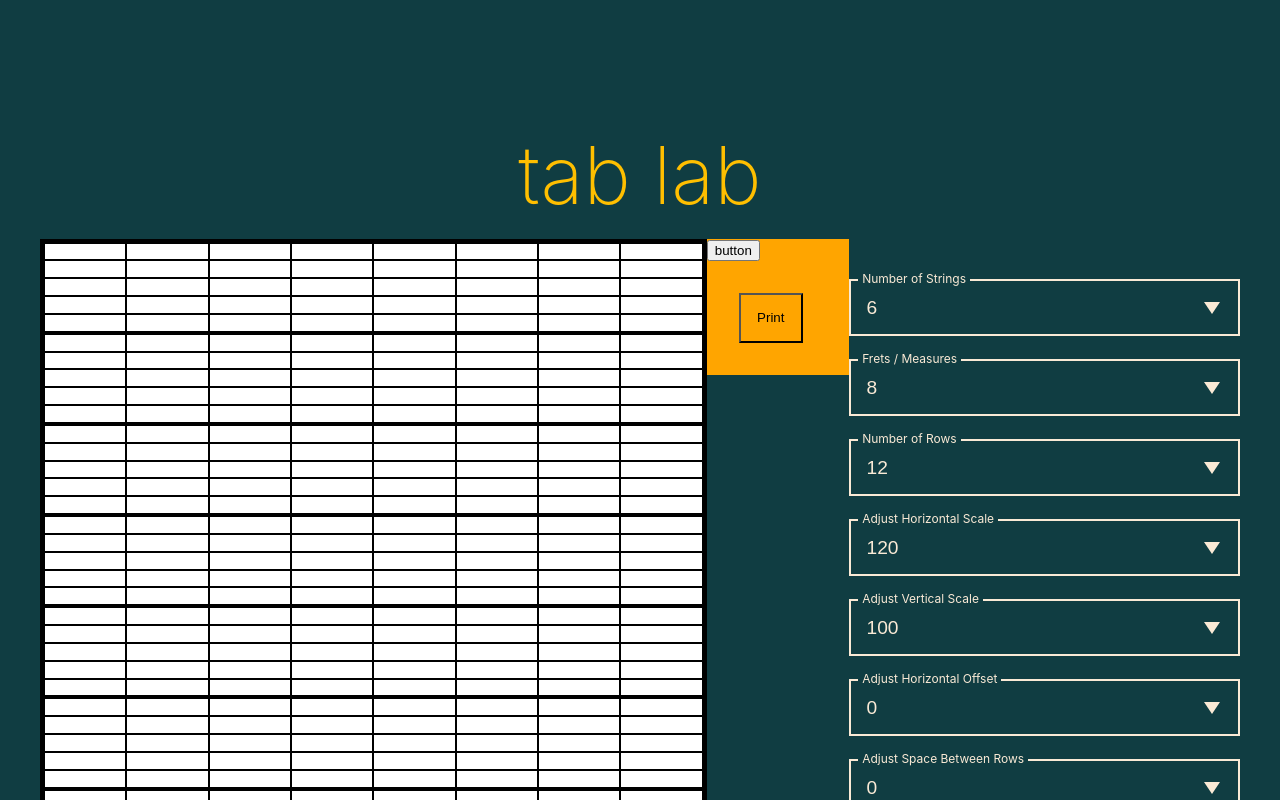
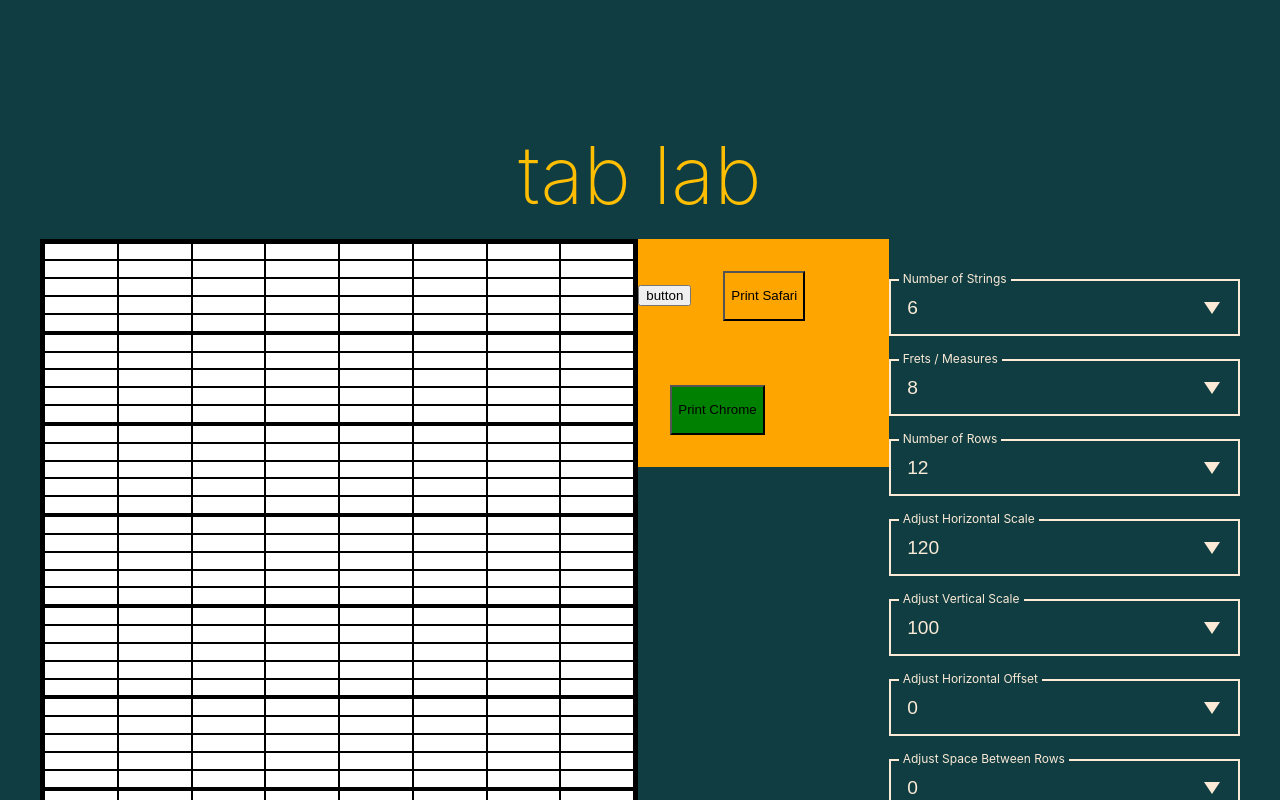
Before and after one commit to andentx/tab-lab, a Next.js app: page / in a window 1280 px wide. Shown: the top 800 px of the page. Built offline with nearby package versions, Linux system fonts and the light colour scheme.

Commit message:
Add separate buttons for chrome and safari

```diff
--- a/components/ComponentToPrint.js
+++ /dev/null
@@ -1,5 +0,0 @@
-const ComponentToPrint = ({ children }) => {
-  return <>{children}</>;
-};
-
-export default ComponentToPrint;
--- /dev/null
+++ b/components/ComponentToPrintChrome.js
@@ -0,0 +1,54 @@
+import styled from 'styled-components';
+
+const Page = styled.div`
+  background-color: var(--page-footer-background-color);
+  background-color: white;
+  border: 3px solid black;
+
+  color: var(--text-color);
+
+  /* width: min(80%, 500px); */
+  /* aspect-ratio: 8.5/11; */
+
+  /* width: 800px; */
+  /* height: 1100px; */
+
+  /* width: 400px; */
+  /* height: 550px; */
+
+  width: 300px;
+  height: 385px;
+
+  /* width: 200px; */
+  /* height: 275px; */
+
+  display: flex;
+  flex-direction: column;
+  align-items: center;
+`;
+
+const PageHeader = styled.div`
+  margin-bottom: 3%;
+  width: 50%;
+`;
+
+const ComponentToPrintChrome = ({ pageSettings, allCellContainersRendered }) => {
+  return (
+    <Page
+      style={{
+        height: `${pageSettings.pageHeight * 100}px`,
+        width: `${pageSettings.pageWidth * 100}px`,
+      }}
+    >
+      {/* <PageHeader
+        style={{
+          borderBottom: `${pageSettings.showPageHeader}`,
+          height: `${pageSettings.headerHeight}%`,
+        }}
+      /> */}
+      {allCellContainersRendered}
+    </Page>
+  );
+};
+
+export default ComponentToPrintChrome;
--- /dev/null
+++ b/components/ComponentToPrintSafari.js
@@ -0,0 +1,54 @@
+import styled from 'styled-components';
+
+const Page = styled.div`
+  background-color: var(--page-footer-background-color);
+  background-color: white;
+  border: 3px solid black;
+
+  color: var(--text-color);
+
+  /* width: min(80%, 500px); */
+  /* aspect-ratio: 8.5/11; */
+
+  /* width: 800px; */
+  /* height: 1100px; */
+
+  /* width: 400px; */
+  /* height: 550px; */
+
+  width: 300px;
+  height: 385px;
+
+  /* width: 200px; */
+  /* height: 275px; */
+
+  display: flex;
+  flex-direction: column;
+  align-items: center;
+`;
+
+const PageHeader = styled.div`
+  margin-bottom: 3%;
+  width: 50%;
+`;
+
+const ComponentToPrint = ({ pageSettings, allCellContainersRendered }) => {
+  return (
+    <Page
+      style={{
+        height: `${pageSettings.pageHeight * 80}px`,
+        width: `${pageSettings.pageWidth * 80}px`,
+      }}
+    >
+      {/* <PageHeader
+        style={{
+          borderBottom: `${pageSettings.showPageHeader}`,
+          height: `${pageSettings.headerHeight}%`,
+        }}
+      /> */}
+      {allCellContainersRendered}
+    </Page>
+  );
+};
+
+export default ComponentToPrint;
--- a/components/PageGenerator.js
+++ b/components/PageGenerator.js
@@ -6,7 +6,8 @@ import ReactToPrint from 'react-to-print';
 import styled from 'styled-components';
 
 import PagePreview from '../components/PagePreview';
-import ComponentToPrint from '../components/ComponentToPrint';
+import ComponentToPrintSafari from './ComponentToPrintSafari';
+import ComponentToPrintChrome from './ComponentToPrintChrome';
 import FormSection from './FormSection';
 
 const PageGeneratorContainer = styled.div`
@@ -31,10 +32,10 @@ const ButtonSection = styled.div`
   }
 `;
 
-const RTPButton = styled.button`
+const RTPButtonSafari = styled.button`
   background-color: orange;
 
-  width: 4rem;
+  min-width: 4rem;
   min-height: 50px;
 
   margin: 2rem;
@@ -44,14 +45,28 @@ const RTPButton = styled.button`
     margin: 0;
   }
 `;
+const RTPButtonChrome = styled.button`
+  background-color: green;
 
+  min-width: 4rem;
+  min-height: 50px;
+
+  margin: 2rem;
+
+  @media print {
+    display: none;
+    margin: 0;
+  }
+`;
 const InvisibleDiv = styled.div``;
 
-const ComponentToPrintContainer = styled.div`
+const ComponentToPrintContainerSafari = styled.div`
   display: flex;
   align-items: center;
   justify-content: center;
 `;
+
+const ComponentToPrintContainerChrome = styled.div``;
 
 const CellsContainer = styled.div`
   background-color: black;
@@ -66,7 +81,8 @@ const Cell = styled.div`
 `;
 
 const PageGenerator = () => {
-  let componentRef = useRef();
+  let componentRefSafari = useRef();
+  let componentRefChrome = useRef();
 
   const [pageSettings, setPageSettings] = useState({
     numberOfStrings: 6,
@@ -167,17 +183,23 @@ const PageGenerator = () => {
     <PageGeneratorContainer>
       <PagePreview pageSettings={pageSettings} allCellContainersRendered={allCellContainersRendered} />
 
-      <InvisibleDiv style={{ display: 'none' }}>
-        <ComponentToPrintContainer ref={(el) => (componentRef = el)}>
-          <PagePreview pageSettings={pageSettings} allCellContainersRendered={allCellContainersRendered} />
-        </ComponentToPrintContainer>
-      </InvisibleDiv>
-
       <ButtonSection>
         <button>button</button>
-        <ReactToPrint trigger={() => <RTPButton>Print</RTPButton>} content={() => componentRef} />
+        <ReactToPrint trigger={() => <RTPButtonSafari>Print Safari</RTPButtonSafari>} content={() => componentRefSafari} />
+        <ReactToPrint trigger={() => <RTPButtonChrome>Print Chrome</RTPButtonChrome>} content={() => componentRefChrome} />
       </ButtonSection>
+
       <FormSection pageSettings={pageSettings} onInputChange={handleSettingsChange}></FormSection>
+
+      <InvisibleDiv style={{ display: 'none' }}>
+        <ComponentToPrintContainerChrome ref={(el) => (componentRefChrome = el)}>
+          <ComponentToPrintChrome pageSettings={pageSettings} allCellContainersRendered={allCellContainersRendered} />
+        </ComponentToPrintContainerChrome>
+
+        <ComponentToPrintContainerSafari ref={(el) => (componentRefSafari = el)}>
+          <ComponentToPrintSafari pageSettings={pageSettings} allCellContainersRendered={allCellContainersRendered} />
+        </ComponentToPrintContainerSafari>
+      </InvisibleDiv>
     </PageGeneratorContainer>
   );
 };
```
